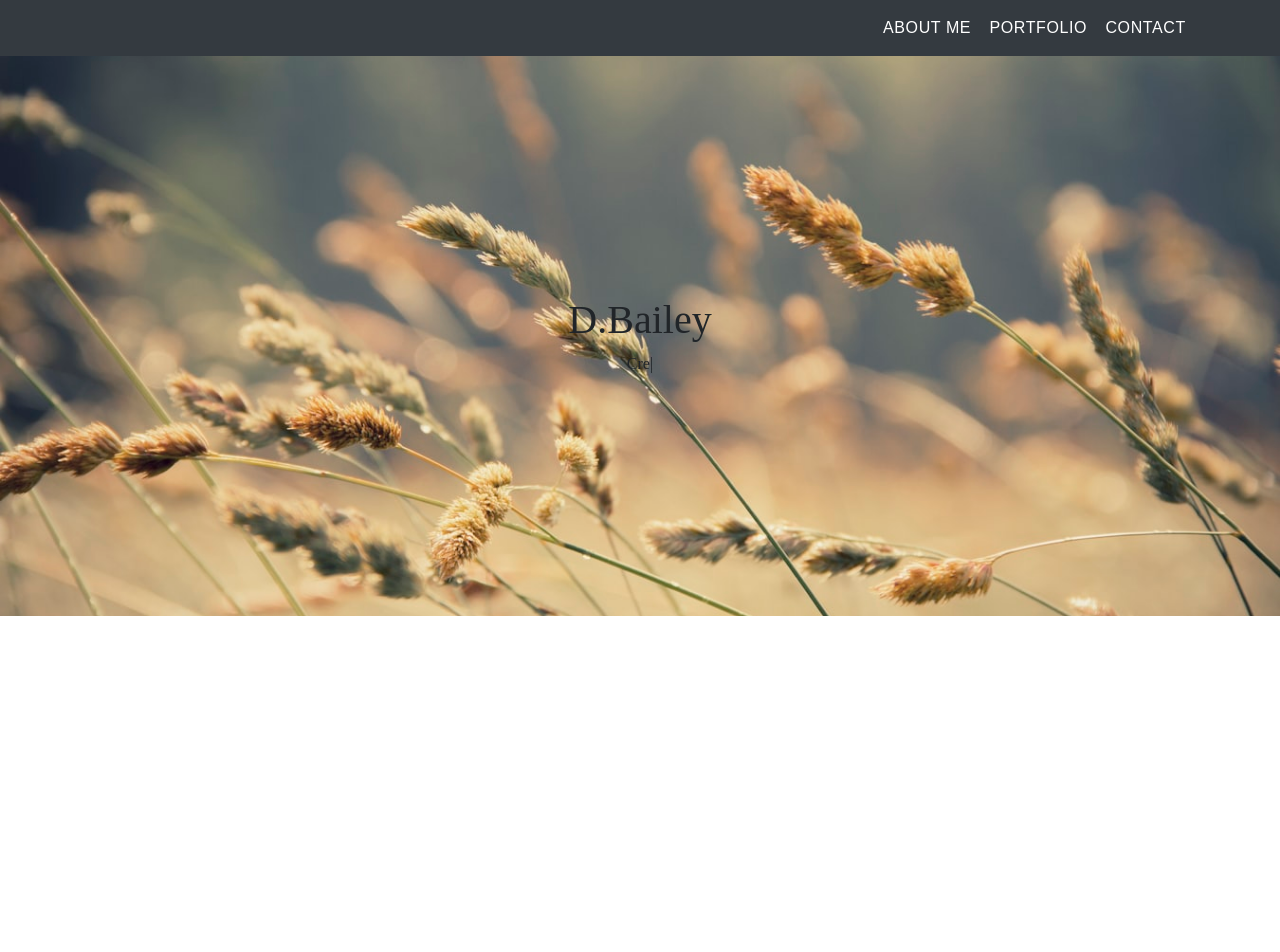
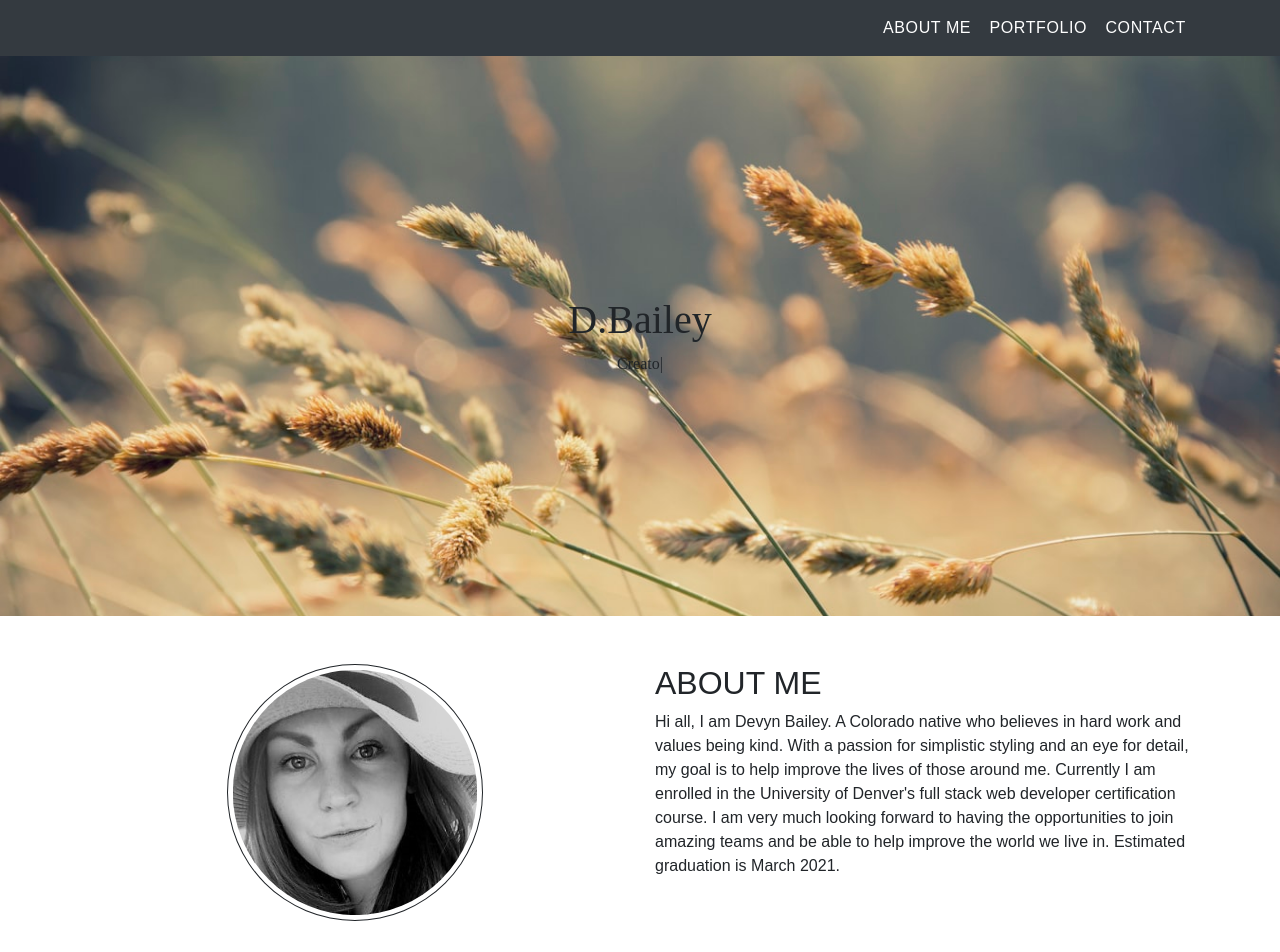
Before and after one commit to dbailey11/db_react_portfolio, a React (Create React App) app: page / in a window 1280 px wide. Shown: the top 952 px of the page. Before the commit the page ends 800 px from the top, so only its background shows below. Built offline with nearby package versions, Linux system fonts and the light colour scheme; a web font is replaced by a local one.

Commit message:
added about me section and photo

```diff
--- a/src/App.css
+++ b/src/App.css
@@ -5,7 +5,7 @@
 }
 
 body {
-  font-family: 'Exo 2', sans-serif;
+  font-family: 'Exo 2', sans-serif !important;
 
 }
 
@@ -53,3 +53,28 @@ nav ul li {
   text-align: center;
   font-family: "Sansita Swashed", cursive;
 }
+
+/**************ABOUT  ME****************/
+.photo-wrap {
+  display: flex;
+  justify-content: center;
+  align-items: center;
+
+}
+
+.profile-img {
+  width: 16rem;
+  border-radius: 50%;
+  padding: 0.3rem;
+  border: 1px solid
+}
+
+.about-heading {
+  text-transform: uppercase;
+}
+
+@media(max-width: 468px) {
+  .profile-img {
+    width: 10rem;
+  }
+}
--- a/src/App.js
+++ b/src/App.js
@@ -2,6 +2,7 @@ import "bootstrap/dist/css/bootstrap.min.css";
 import './App.css';
 import Navbar from "./components/Navbar";
 import Header from "./components/Header";
+import AboutMe from "./components/AboutMe";
 
 
 function App() {
@@ -10,6 +11,8 @@ function App() {
 
     <Navbar />
     <Header />
+    <AboutMe />
+
     </>
   );
 }
--- /dev/null
+++ b/src/components/AboutMe.js
@@ -0,0 +1,31 @@
+import React from "react";
+import Photo from "../img/aboutme.jpg";
+
+const AboutMe = () => {
+  return (
+    <div className="container py-5">
+      <div className="row">
+        <div className="col-lg-6 col-xm-12">
+          <div className="photo-wrap mb-5">
+          <img className="profile-img" src={Photo} alt="Devyn Bailey Photo" />
+          </div>
+        </div>
+        <div className="col-lg-6 col-xm-12">
+          <h2 className="about-heading">About Me</h2>
+          <p>
+            Hi all, I am Devyn Bailey. A Colorado native who believes in hard
+            work and values being kind. With a passion for simplistic styling
+            and an eye for detail, my goal is to help improve the lives of those
+            around me. Currently I am enrolled in the University of Denver's
+            full stack web developer certification course. I am very much
+            looking forward to having the opportunities to join amazing teams
+            and be able to help improve the world we live in. Estimated
+            graduation is March 2021.
+          </p>
+        </div>
+      </div>
+    </div>
+  );
+};
+
+export default AboutMe;
```
